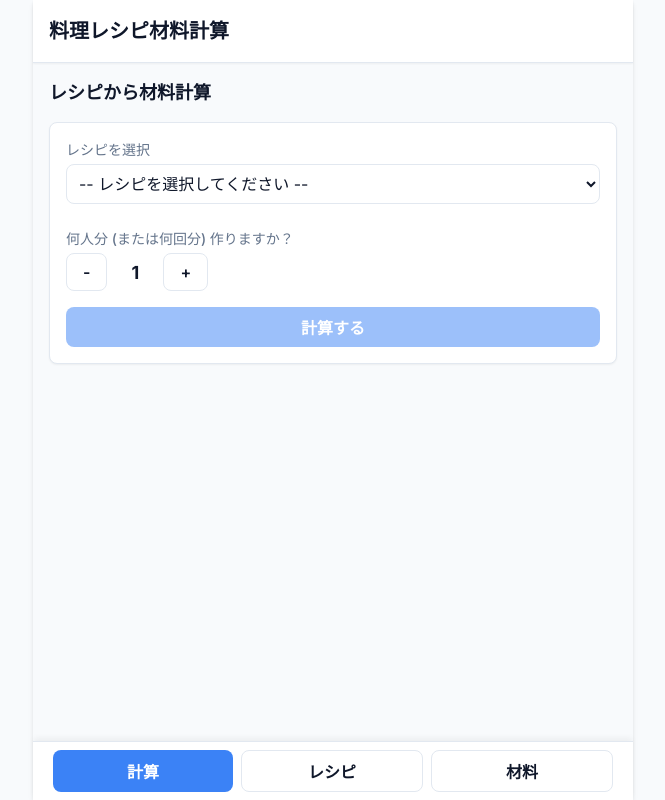
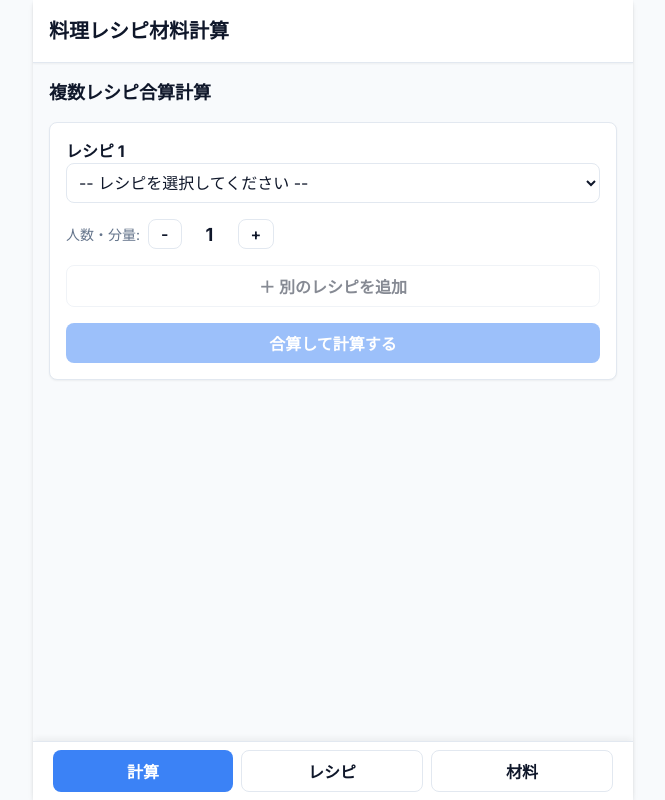
Before and after one commit to utapig/recipe-calculator, a React (Vite) app: page / in a window 1280 px wide. Shown: the whole page, without its empty margins (307-972 px from the left). Built offline with nearby package versions, Linux system fonts and the light colour scheme.

Commit message:
feat: Calculate multiple recipes

```diff
--- a/src/components/Calculator.tsx
+++ b/src/components/Calculator.tsx
@@ -1,48 +1,104 @@
 import { useState, useMemo } from 'react';
 import { useData } from '../hooks/useData';
+import type { Ingredient } from '../data/ingredients';
+
+interface RecipeEntry {
+  id: string; // 一意の入力枠ID
+  recipeId: string;
+  portions: number;
+}
 
 export function Calculator() {
   const { recipes, ingredients } = useData();
-  const [selectedRecipeId, setSelectedRecipeId] = useState('');
-  const [targetPortions, setTargetPortions] = useState(1);
+  const [entries, setEntries] = useState<RecipeEntry[]>([
+    { id: Date.now().toString(), recipeId: '', portions: 1 }
+  ]);
   const [isCalculated, setIsCalculated] = useState(false);
 
-  const selectedRecipe = useMemo(() => {
-    return recipes.find(r => r.id === selectedRecipeId);
-  }, [recipes, selectedRecipeId]);
+  const handleAddEntry = () => {
+    setEntries([...entries, { id: Date.now().toString(), recipeId: '', portions: 1 }]);
+    setIsCalculated(false);
+  };
+
+  const handleRemoveEntry = (id: string) => {
+    setEntries(entries.filter(e => e.id !== id));
+    setIsCalculated(false);
+  };
+
+  const handleChangeEntry = (id: string, field: keyof RecipeEntry, value: string | number) => {
+    setEntries(entries.map(e => e.id === id ? { ...e, [field]: value } : e));
+    setIsCalculated(false);
+  };
+
+  // 選択されているすべての有効なエントリ
+  const validEntries = useMemo(() => {
+    return entries.filter(e => e.recipeId !== '' && e.portions > 0);
+  }, [entries]);
 
   const handleCalculate = () => {
-    if (selectedRecipeId) setIsCalculated(true);
+    if (validEntries.length > 0) setIsCalculated(true);
   };
 
+  // 合算計算ロジック
   const calculatedItems = useMemo(() => {
-    if (!selectedRecipe) return [];
-    const ratio = targetPortions / selectedRecipe.basePortions;
+    if (validEntries.length === 0) return [];
 
-    return selectedRecipe.ingredients.map(ri => {
-      const ing = ingredients.find(i => i.id === ri.ingredientId);
+    // ingredientId をキーにしてグラム数を合算するマップ
+    const sums = new Map<string, number>();
+
+    validEntries.forEach(entry => {
+      const recipe = recipes.find(r => r.id === entry.recipeId);
+      if (!recipe) return;
+
+      const ratio = entry.portions / recipe.basePortions;
+      recipe.ingredients.forEach(ri => {
+        const currentSum = sums.get(ri.ingredientId) || 0;
+        sums.set(ri.ingredientId, currentSum + (ri.amountG * ratio));
+      });
+    });
+
+    // マップから配列に変換し、Ingredient情報を付与
+    const result = Array.from(sums.entries()).map(([ingId, sumAmount]) => {
+      const ing = ingredients.find(i => i.id === ingId);
       return {
         ...ing,
-        calculatedAmountG: Math.round(ri.amountG * ratio * 10) / 10 // 小数点第1位まで
+        calculatedAmountG: Math.round(sumAmount * 10) / 10 // 小数点第1位まで
       };
     });
-  }, [selectedRecipe, targetPortions, ingredients]);
+
+    // 名前順などでソートしておくと見やすい（特別材料を上に）
+    result.sort((a, b) => {
+      if (!a || !b) return 0;
+      if (a.type !== b.type) return a.type === 'special' ? -1 : 1;
+      const nameA = a.name || '';
+      const nameB = b.name || '';
+      return nameA.localeCompare(nameB, 'ja');
+    });
+
+    return result as (Ingredient & { calculatedAmountG: number })[];
+  }, [validEntries, recipes, ingredients]);
 
   const handleShare = async () => {
-    if (!selectedRecipe) return;
+    if (validEntries.length === 0) return;
 
-    let text = `【材料リスト: ${selectedRecipe.name}】（${targetPortions}人分/回分）\n\n`;
+    // ヘッダーテキストの作成
+    const recipeNames = validEntries.map(e => {
+      const r = recipes.find(rec => rec.id === e.recipeId);
+      return r ? `${r.name}(${e.portions})` : '';
+    }).filter(Boolean).join(', ');
+
+    let text = `【材料合算リスト】\n対象: ${recipeNames}\n\n`;
+
     calculatedItems.forEach(item => {
-      if (!item) return;
       text += `・${item.type === 'special' ? '★ ' : ''}${item.name}: ${item.calculatedAmountG}g\n`;
       if (item.packageInfo) text += `  📦 ${item.packageInfo}\n`;
       if (item.notes) text += `  ⚠️ ${item.notes}\n`;
     });
 
     try {
-      if (navigator.share) {
+      if (typeof navigator.share === 'function') {
         await navigator.share({
-          title: `材料リスト: ${selectedRecipe.name}`,
+          title: '材料合算リスト',
           text: text,
         });
       } else {
@@ -54,57 +110,82 @@ export function Calculator() {
     }
   };
 
-  // レシピ変更時は計算結果をリセット
-  const onChangeRecipe = (e: React.ChangeEvent<HTMLSelectElement>) => {
-    setSelectedRecipeId(e.target.value);
-    setIsCalculated(false);
-  };
+  const hasEmptyEntry = entries.some(e => e.recipeId === '');
 
   return (
     <div>
-      <h2 className="text-lg font-bold mb-md">レシピから材料計算</h2>
+      <h2 className="text-lg font-bold mb-md">複数レシピ合算計算</h2>
 
       <div className="card mb-md">
-        <div className="form-group">
-          <label className="form-label">レシピを選択</label>
-          <select className="input-base" value={selectedRecipeId} onChange={onChangeRecipe}>
+        {entries.map((entry, index) => (
+          <div key={entry.id} className="mb-md" style={{ borderBottom: index < entries.length - 1 ? '1px solid var(--color-border)' : 'none', paddingBottom: index < entries.length - 1 ? 'var(--spacing-md)' : 0 }}>
+            <div className="flex justify-between items-center mb-sm">
+              <span className="font-bold">レシピ {index + 1}</span>
+              {entries.length > 1 && (
+                <button
+                  className="btn btn-secondary text-xs"
+                  onClick={() => handleRemoveEntry(entry.id)}
+                  style={{ padding: '0.25rem 0.5rem' }}
+                >
+                  削除
+                </button>
+              )}
+            </div>
+
+            <div className="form-group mb-sm">
+              <select
+                className="input-base"
+                value={entry.recipeId}
+                onChange={(e) => handleChangeEntry(entry.id, 'recipeId', e.target.value)}
+                style={{ marginBottom: 0 }}
+              >
                 <option value="">-- レシピを選択してください --</option>
                 {recipes.map(r => (
-              <option key={r.id} value={r.id}>{r.name} (基準: {r.basePortions})</option>
+                  <option key={r.id} value={r.id}>{r.name} (基準 {r.basePortions})</option>
                 ))}
               </select>
             </div>
 
-        <div className="form-group">
-          <label className="form-label">何人分 (または何回分) 作りますか？</label>
             <div className="flex gap-sm items-center">
+              <span className="text-sm text-sub">人数・分量:</span>
               <button
                 className="btn btn-secondary"
-              onClick={() => { setTargetPortions(Math.max(1, targetPortions - 1)); setIsCalculated(false); }}
+                style={{ padding: '0.25rem 0.75rem' }}
+                onClick={() => handleChangeEntry(entry.id, 'portions', Math.max(1, entry.portions - 1))}
               >-</button>
               <span className="font-bold text-lg" style={{ width: '40px', textAlign: 'center' }}>
-              {targetPortions}
+                {entry.portions}
               </span>
               <button
                 className="btn btn-secondary"
-              onClick={() => { setTargetPortions(targetPortions + 1); setIsCalculated(false); }}
+                style={{ padding: '0.25rem 0.75rem' }}
+                onClick={() => handleChangeEntry(entry.id, 'portions', entry.portions + 1)}
               >+</button>
             </div>
           </div>
+        ))}
+
+        <button
+          className="btn btn-secondary btn-block mb-md"
+          onClick={handleAddEntry}
+          disabled={hasEmptyEntry}
+        >
+          ＋ 別のレシピを追加
+        </button>
 
         <button
           className="btn btn-primary btn-block"
           onClick={handleCalculate}
-          disabled={!selectedRecipeId}
+          disabled={validEntries.length === 0}
         >
-          計算する
+          合算して計算する
         </button>
       </div>
 
-      {isCalculated && selectedRecipe && (
+      {isCalculated && validEntries.length > 0 && (
         <div>
           <div className="flex justify-between items-center mb-sm">
-            <h3 className="font-bold text-lg">必要な材料リスト</h3>
+            <h3 className="font-bold text-lg">必要な全材料（合算）</h3>
             <button className="btn btn-secondary text-xs" onClick={handleShare}>
               {typeof navigator.share === 'function' ? '共有する' : 'コピーする'}
             </button>
@@ -112,7 +193,6 @@ export function Calculator() {
 
           <div className="flex-col gap-sm">
             {calculatedItems.map((item, idx) => {
-              if (!item) return null;
               const isSpecial = item.type === 'special';
 
               return (
```
Lines whose indentation alone changed are shown as unchanged.
